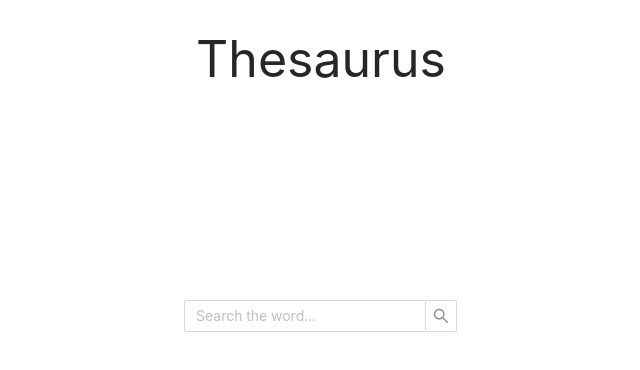
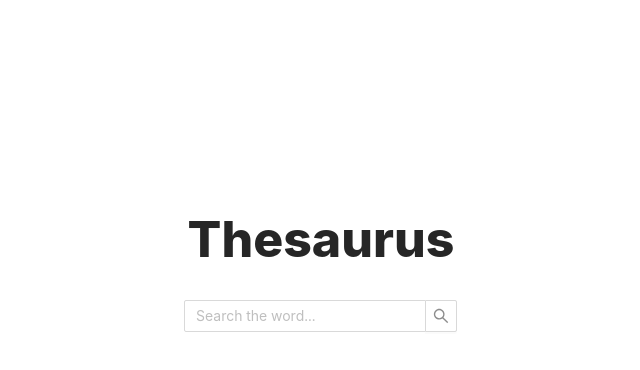
Before and after one commit to liyatheresa/Thesaurus, a React (Create React App) app: page / in a window 1280 px wide. Shown: the top 370 px of the page, without its empty margins (319-959 px from the left). Built offline with nearby package versions, Linux system fonts and the light colour scheme.

Commit message:
Changed title position and weight

```diff
--- a/src/App.css
+++ b/src/App.css
@@ -18,5 +18,7 @@ body,
 }
 .title {
   font-size: 50px;
-  padding-top: 20px;
+  position: absolute;
+  top: 200px;
+  font-weight: 800;
 }
```
